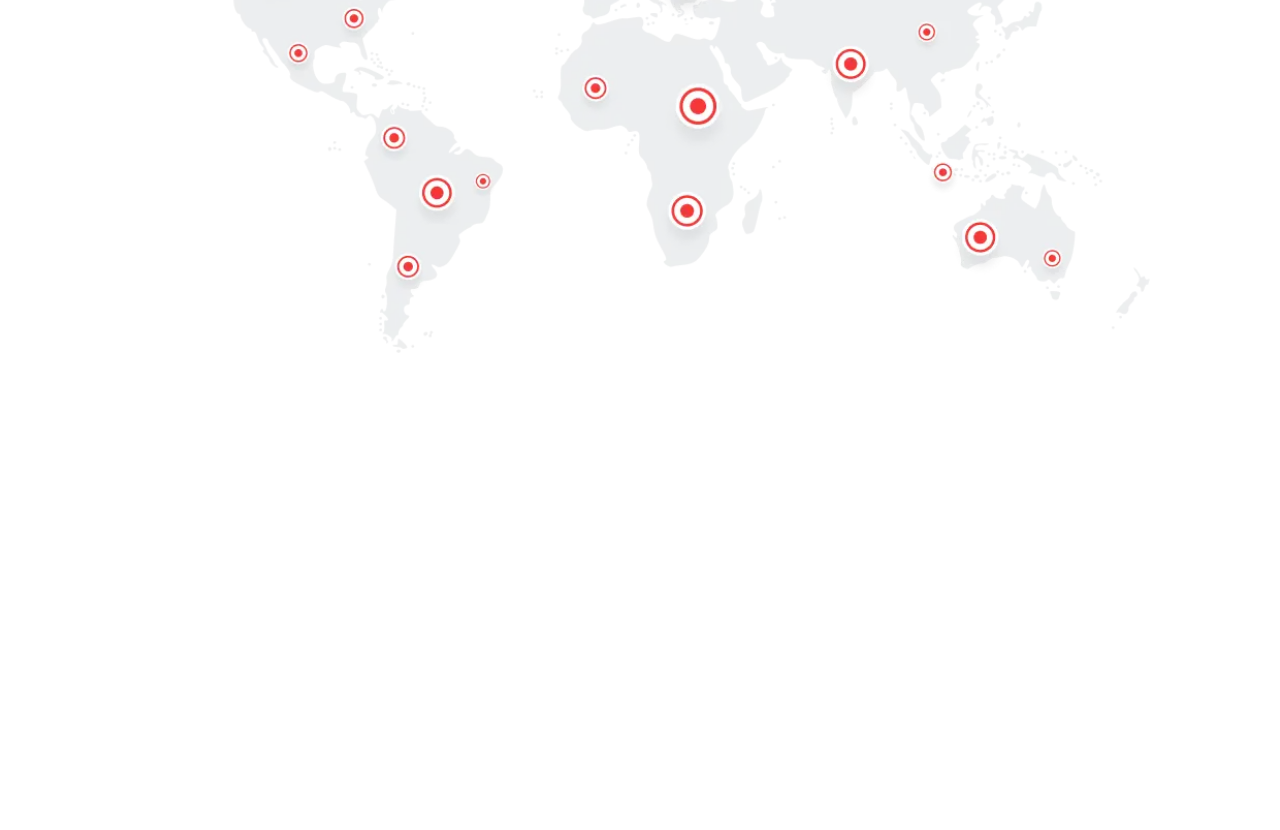
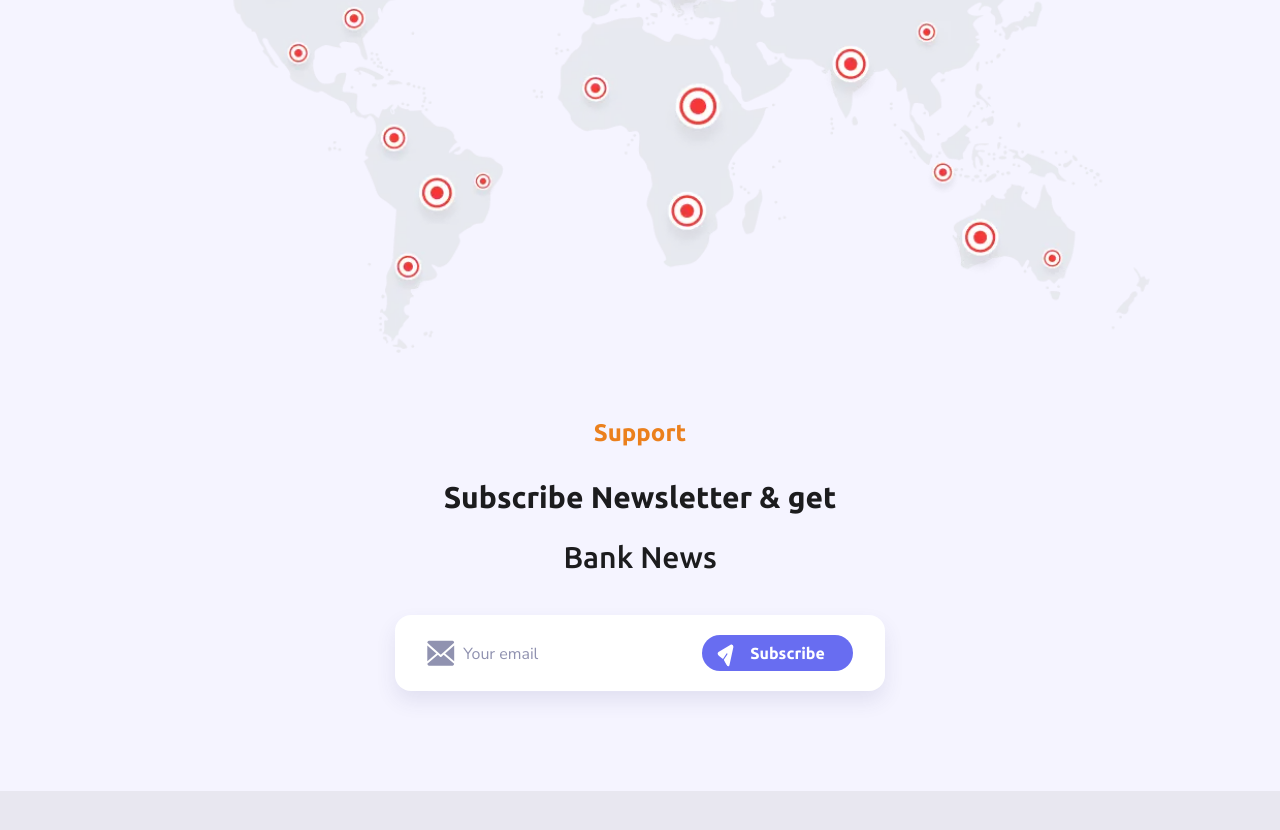
Before and after one commit to oeki4/neobank, a React (Vite) app: page / in a window 1280 px wide. Shown: the part 1930-2760 px from the top of the page. Before the commit the page ends 2283 px from the top, so only its background shows below. Built offline with nearby package versions, Linux system fonts and the light colour scheme.

Commit message:
footer and other parts

```diff
--- a/index.html
+++ b/index.html
@@ -9,6 +9,7 @@
     <link rel="preconnect" href="https://fonts.gstatic.com" crossorigin>
     <link href="https://fonts.googleapis.com/css2?family=Ubuntu:wght@400;500;700&display=swap" rel="stylesheet">
     <link href="https://fonts.googleapis.com/css2?family=Rubik:wght@300..900&display=swap" rel="stylesheet">
+    <link href="https://fonts.googleapis.com/css2?family=Nunito+Sans:opsz@6..12&display=swap" rel="stylesheet">
   </head>
   <body>
     <div id="root"></div>
--- a/src/app/App.tsx
+++ b/src/app/App.tsx
@@ -1,11 +1,13 @@
 import { Navbar } from "@/widgets/Navbar";
 import { AppRouter } from "@/app/providers/AppRouter";
+import { Footer } from "@/widgets/Footer";
 
 function App() {
   return (
     <div>
       <Navbar />
       <AppRouter />
+      <Footer />
     </div>
   );
 }
--- a/src/app/styles/index.css
+++ b/src/app/styles/index.css
@@ -3,8 +3,13 @@
 @theme {
     --font-ubuntu: "Ubuntu", sans-serif;
     --font-rubik: "Rubik", sans-serif;
+    --font-nunito: "Nunito Sans", sans-serif;
 
     --breakpoint-sm: 500px;
     --breakpoint-lg: 920px;
     --breakpoint-xl: 1300px;
 }
+
+body {
+    background: #F5F4FF;
+}
--- a/src/pages/HomePage/ui/HomePage/HomePage.tsx
+++ b/src/pages/HomePage/ui/HomePage/HomePage.tsx
@@ -1,10 +1,12 @@
 import { CheckMark } from "@/shared/ui/Icons/CheckMark";
 import { BankIcon } from "@/shared/ui/Icons/BankIcon.tsx";
 import { NavLink } from "react-router";
+import { MailIcon } from "@/shared/ui/Icons/MailIcon.tsx";
+import { SendIcon } from "@/shared/ui/Icons/SendIcon.tsx";
 
 export const HomePage = () => {
   return (
-    <main className="max-w-7xl mx-auto px-4 sm:px-6 lg:px-8 box-content">
+    <main className="max-w-[1300px] mx-auto px-4 sm:px-6 lg:px-8 box-content">
       <section>
         <div className="w-full flex justify-between flex-wrap md:flex-nowrap gap-y-4 gap-x-8 mb-30">
           <div className="w-full md:max-w-[610px] flex flex-col gap-9">
@@ -88,7 +90,7 @@ export const HomePage = () => {
           All courses
         </NavLink>
       </section>
-      <section>
+      <section className="mb-16">
         <h3 className="font-ubuntu font-medium text-[30px] leading-[50px] text-center mb-2 text-[#1C1C1E]">
           You can use our services anywhere in the world
         </h3>
@@ -97,6 +99,25 @@ export const HomePage = () => {
         </p>
         <img src="/map.webp" className="w-9/10 m-auto" alt="map" />
       </section>
+      <section className="mb-[100px]">
+        <h4 className="text-2xl font-ubuntu font-bold text-center text-[#EB801D] mb-[30px]">Support</h4>
+        <p className="text-3xl font-ubuntu font-bold text-center text-[#1C1C1E] mb-6">Subscribe Newsletter & get</p>
+        <p className="text-3xl font-ubuntu font-medium text-center text-[#1C1C1E] mb-10">Bank News</p>
+        <div className="flex justify-center">
+          <div className="px-8 py-5 bg-white shadow-[0_10px_20px_rgba(54,58,120,0.1)] flex rounded-2xl">
+            <MailIcon className="w-7" />
+            <input
+              type="email"
+              placeholder="Your email"
+              className="outline-0 placeholder:text-[#9092B0] placeholder:font-nunito px-2"
+            />
+            <button className="bg-[#686DF1] rounded-3xl cursor-pointer flex items-center pl-3.5 pr-7 py-0.5 text-base font-ubuntu font-bold text-white">
+              <SendIcon className="w-6 mr-2.5" />
+              Subscribe
+            </button>
+          </div>
+        </div>
+      </section>
     </main>
   );
 };
--- /dev/null
+++ b/src/shared/const/footerLinks.ts
@@ -0,0 +1,12 @@
+export const FOOTER_LINKS = [
+  "About bank",
+  "Ask a Question",
+  "Quality of service",
+  "Requisites",
+  "Press center",
+  "Bank career",
+  "Investors",
+  "Analytics",
+  "Business and processes",
+  "Compliance and business ethics",
+];
--- /dev/null
+++ b/src/shared/ui/Icons/MailIcon.tsx
@@ -0,0 +1,18 @@
+import type { SVGProps } from "react";
+
+export const MailIcon = (props: SVGProps<SVGSVGElement>) => {
+  return (
+    <svg viewBox="0 0 29 38" fill="none" xmlns="http://www.w3.org/2000/svg" {...props}>
+      <path d="M18.7798 19.1104L28.1806 27.0882V10.7957L18.7798 19.1104Z" fill="#9092B0" />
+      <path d="M0.29538 10.7957V27.0882L9.69619 19.1104L0.29538 10.7957Z" fill="#9092B0" />
+      <path
+        d="M26.4378 6.05127H2.0382C1.16853 6.05127 0.478368 6.92158 0.347656 8.04222L14.238 20.3272L28.1283 8.04222C27.9976 6.92158 27.3075 6.05127 26.4378 6.05127Z"
+        fill="#9092B0"
+      />
+      <path
+        d="M17.1831 20.5236L14.717 22.704C14.5706 22.8327 14.4051 22.8959 14.2378 22.8959C14.0705 22.8959 13.9049 22.8327 13.7585 22.704L11.2924 20.5212L0.350922 29.8116C0.485119 30.9229 1.17179 31.7861 2.03798 31.7861H26.4376C27.3037 31.7861 27.9904 30.9229 28.1246 29.8116L17.1831 20.5236Z"
+        fill="#9092B0"
+      />
+    </svg>
+  );
+};
--- /dev/null
+++ b/src/shared/ui/Icons/SendIcon.tsx
@@ -0,0 +1,24 @@
+import type { SVGProps } from "react";
+
+export const SendIcon = (props: SVGProps<SVGSVGElement>) => {
+  return (
+    <svg viewBox="0 0 31 41" fill="none" xmlns="http://www.w3.org/2000/svg" {...props}>
+      <g clip-path="url(#clip0_93_3979)">
+        <path
+          d="M19.4114 9.82539L3.18914 19.2758C2.5057 19.6739 2.10525 20.5644 2.14396 21.5994C2.18274 22.6345 2.6529 23.6057 3.37098 24.1338L9.04222 28.3048L13.6627 21.2824C13.8753 20.9593 14.2679 20.9583 14.5396 21.2804C14.8112 21.6024 14.859 22.1255 14.6464 22.4487L10.0259 29.4711L13.8097 36.5105C14.2888 37.4019 15.0648 37.9083 15.8347 37.832C16.6062 37.7556 17.2138 37.1106 17.4234 36.1527L22.4058 13.3757C22.6327 12.3387 22.3588 11.2027 21.6912 10.4111C21.0236 9.61955 20.15 9.39503 19.4114 9.82539Z"
+          fill="white"
+        />
+      </g>
+      <defs>
+        <clipPath id="clip0_93_3979">
+          <rect
+            width="23.9072"
+            height="26.0371"
+            fill="white"
+            transform="matrix(0.54966 -0.835388 0.64472 0.764419 0.156799 20.4309)"
+          />
+        </clipPath>
+      </defs>
+    </svg>
+  );
+};
--- /dev/null
+++ b/src/widgets/Footer/index.ts
@@ -0,0 +1 @@
+export { Footer } from "./ui/Footer/Footer";
--- /dev/null
+++ b/src/widgets/Footer/ui/Footer/Footer.tsx
@@ -0,0 +1,35 @@
+import { NavLink } from "react-router";
+import { FOOTER_LINKS } from "@/shared/const/footerLinks.ts";
+
+export const Footer = () => {
+  return (
+    <footer className="bg-[#B2B2B233] py-24 box-content">
+      <div className="max-w-[1300px] mx-auto px-4 sm:px-6 lg:px-8 box-content">
+        <div className="flex justify-between mb-8 flex-wrap gap-y-4">
+          <img src="/logo.webp" alt="logo" className="max-w-[158px] max-h-[50px]" />
+          <div className="flex flex-col gap-1.5">
+            <a href="tel:74959842513" className="text-3xl font-ubuntu font-bold mb-1.5">
+              +7 (495) 984 25 13
+            </a>
+            <a href="mailto:info@neoflex.ru" className="text-[#2D3748] text-base font-ubuntu font-medium">
+              info@neoflex.ru
+            </a>
+          </div>
+        </div>
+        <div className="flex flex-wrap justify-between gap-x-8 gap-y-2 mb-7">
+          {FOOTER_LINKS.map((link) => (
+            <NavLink className="text-base font-ubuntu font-medium" to="/">
+              {link}
+            </NavLink>
+          ))}
+        </div>
+        <div className="h-0.5 bg-white w-full mb-8"></div>
+        <p className="text-base font-ubuntu font-medium">
+          We use cookies to personalize our services and improve the user experience of our website. Cookies are small
+          files containing information about previous visits to a website. If you do not want to use cookies, please
+          change your browser settings
+        </p>
+      </div>
+    </footer>
+  );
+};
--- a/src/widgets/Navbar/ui/Navbar.tsx
+++ b/src/widgets/Navbar/ui/Navbar.tsx
@@ -1,6 +1,6 @@
 export const Navbar = () => {
   return (
-    <header className="max-w-7xl mx-auto px-4 sm:px-6 lg:px-8 mb-12 sm:mb-[130px]">
+    <header className="max-w-[1300px] box-content mx-auto px-4 sm:px-6 lg:px-8 mb-12 sm:mb-[130px]">
       <nav className="flex justify-between items-center py-4">
         <div className="text-2xl font-bold text-[#B4387A] font-ubuntu">NeoBank</div>
         <div className="hidden md:flex space-x-8 text-gray-600">
@@ -22,5 +22,5 @@ export const Navbar = () => {
         </button>
       </nav>
     </header>
-  )
-}
+  );
+};
```
Also changed, not shown: public/logo.webp (added).
